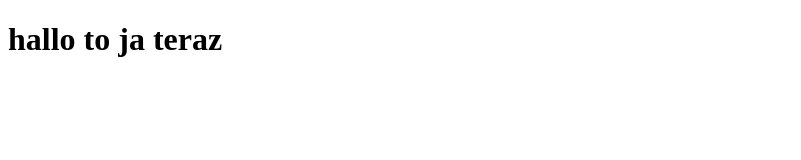
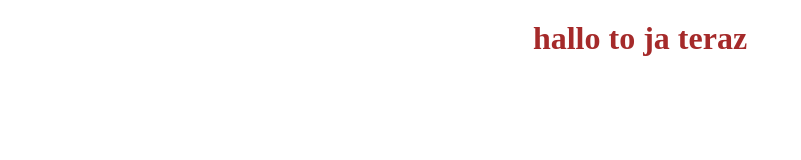
Before and after one commit to xxxmarxxx/git-testing, a plain HTML site: page index.html in a window 1280 px wide. Shown: the whole page, without its empty margins (0-801 px from the left). Drawn offline with Linux system fonts and the light colour scheme.

Commit message:
commit 2

```diff
--- a/index.css
+++ b/index.css
@@ -5,6 +5,8 @@
 }
 
 h1{
+    margin-top: 20px;
     color: brown;
+    text-align: center;
 
 }
--- a/index.html
+++ b/index.html
@@ -4,7 +4,7 @@
     <meta charset="UTF-8">
     <meta name="viewport" content="width=device-width, initial-scale=1.0">
     <title>Testing git</title>
-
+<link rel="stylesheet" href="index.css">
 </head>
 <body>
 
```
Also changed, not shown: 1 other file.
